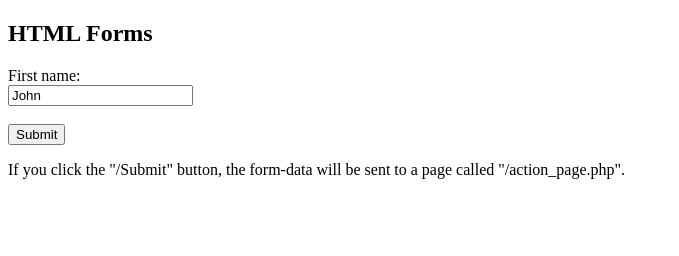
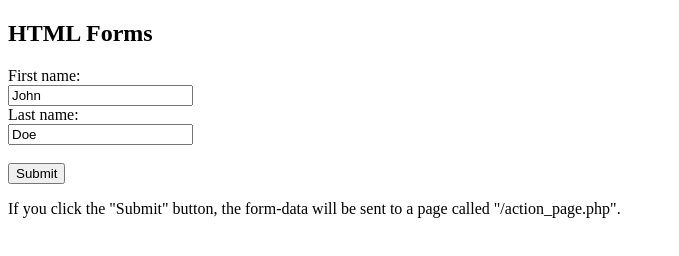
Before and after one commit to 42988671037/42988671037.github.io, a plain HTML site: page index.html in a window 1280 px wide. Shown: the whole page, without its empty margins (0-679 px from the left). Drawn offline with Linux system fonts and the light colour scheme.

Commit message:
Update index.html

```diff
--- a/index.html
+++ b/index.html
@@ -1,16 +1,18 @@
 <!DOCTYPE html>
+<html>
+<body>
 
-<html>
-  <body>
 <h2>HTML Forms</h2>
 
-    <form action="">
+<form action="">
   <label for="fname">First name:</label><br>
-  <input type="text" id="fname" value="John"><br><br>
+  <input type="text" id="fname" name="fname" value="John"><br>
+  <label for="lname">Last name:</label><br>
+  <input type="text" id="lname" name="lname" value="Doe"><br><br>
   <input type="submit" value="Submit">
 </form>
 
-    <p> If you click the "/Submit" button, the form-data will be sent to a page called "/action_page.php".</p>
+<p>If you click the "Submit" button, the form-data will be sent to a page called "/action_page.php".</p>
 
-  </body>
+</body>
 </html>
```
